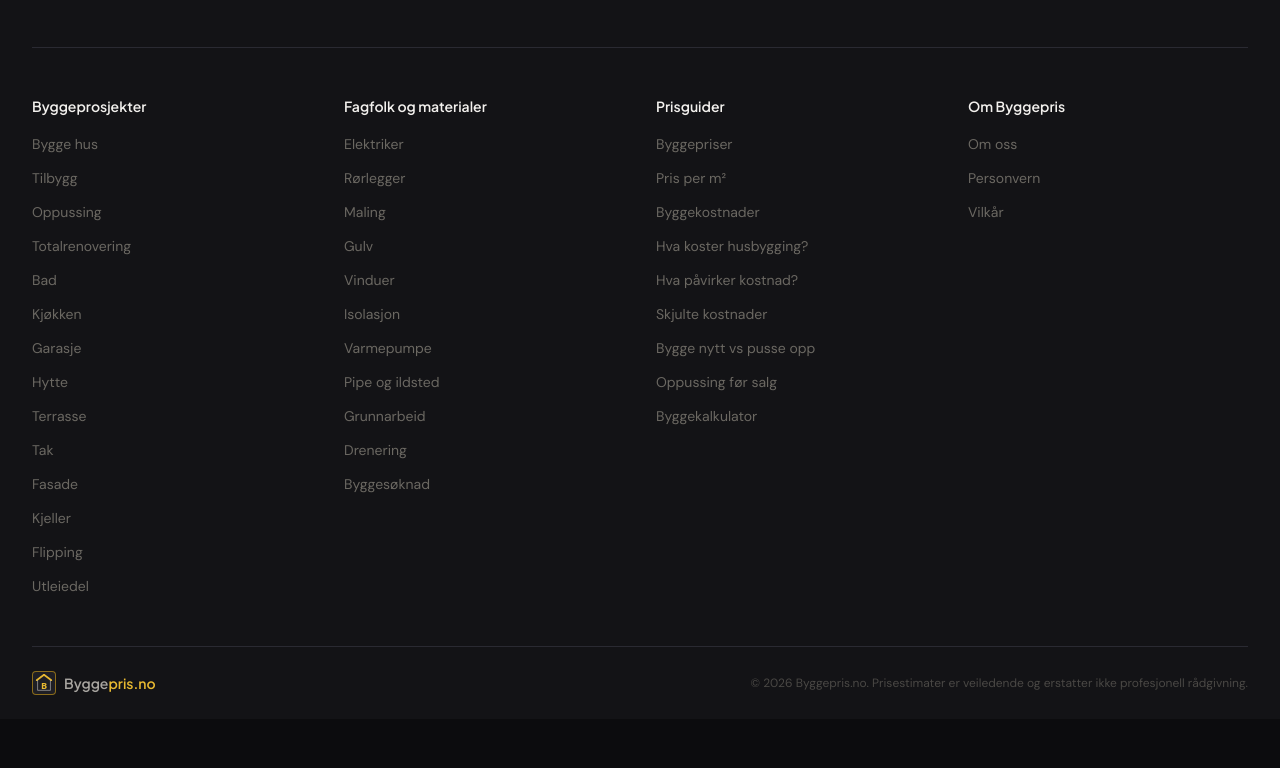
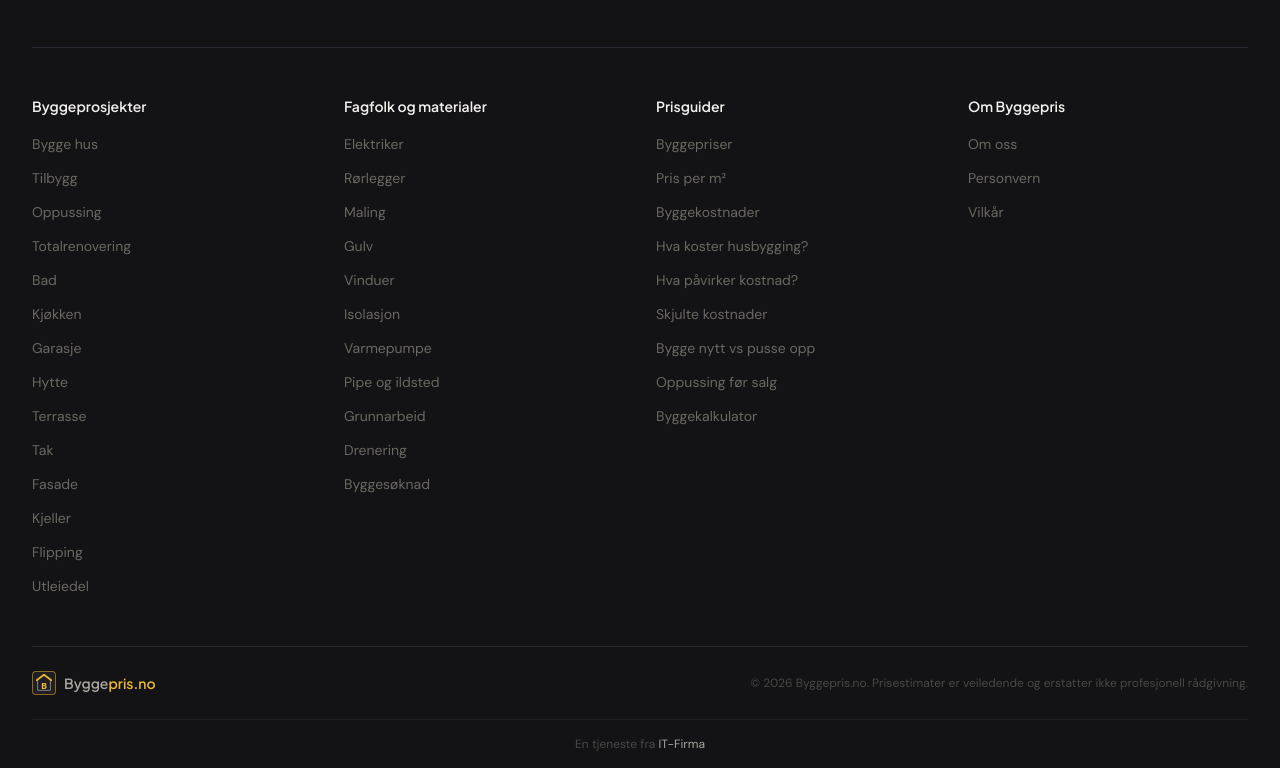
Before and after one commit to MohanM86/byggepris, a Next.js app: page / in a window 1280 px wide. Shown: the part 8548-9316 px from the top of the page. Before the commit the page ends 9267 px from the top, so only its background shows below. Built offline with nearby package versions, Linux system fonts and the light colour scheme.

Commit message:
Add files via upload

```diff
--- a/src/components/layout/Footer.tsx
+++ b/src/components/layout/Footer.tsx
@@ -52,6 +52,9 @@
           </div>
           <p className="text-xs text-text-muted">© {new Date().getFullYear()} Byggepris.no. Prisestimater er veiledende og erstatter ikke profesjonell rådgivning.</p>
         </div>
+        <div className="py-4 border-t border-surface-border/50 flex items-center justify-center">
+          <p className="text-xs text-text-muted">En tjeneste fra <a href="https://it-firma.no" target="_blank" rel="noopener noreferrer" className="text-text-secondary hover:text-accent-yellow transition-colors">IT-Firma</a></p>
+        </div>
       </div>
     </footer>
   );
```
